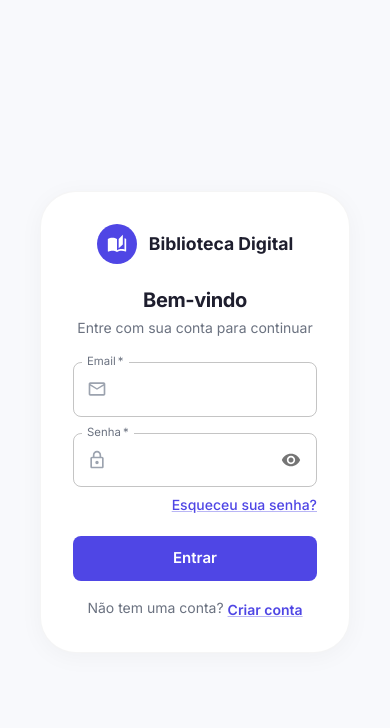
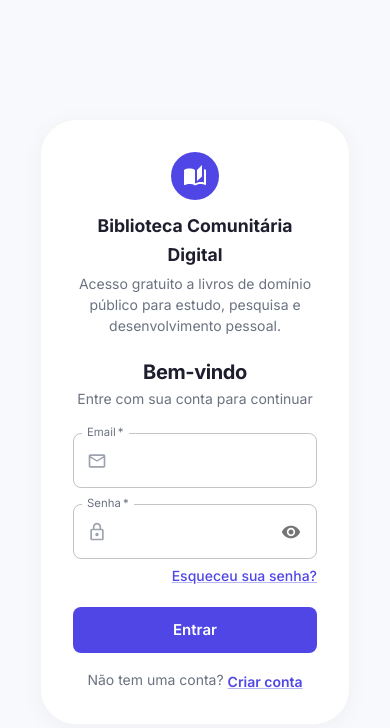
Before and after one commit to RodrigoMA21/biblioteca-java-react, a React (Vite) app in the folder frontend/: page /login in a window 390 px wide. Shown: the top 728 px of the page. Built offline with nearby package versions, Linux system fonts and the light colour scheme.

Commit message:
fix: exibe texto institucional no mobile na tela de login e cadastro

```diff
--- a/frontend/src/pages/Login.jsx
+++ b/frontend/src/pages/Login.jsx
@@ -95,31 +95,39 @@ export default function Login() {
               border: "1px solid rgba(0,0,0,0.04)",
             }}
           >
-            {/* Mobile logo */}
+            {/* Mobile branding */}
             <Box
               sx={{
-                display: { xs: "flex", md: "none" },
-                alignItems: "center",
-                justifyContent: "center",
-                gap: 1.5,
+                display: { xs: "block", md: "none" },
+                textAlign: "center",
                 mb: 3,
               }}
             >
               <Box
                 sx={{
-                  width: 40,
-                  height: 40,
+                  width: 48,
+                  height: 48,
                   borderRadius: 2,
                   bgcolor: "#4F46E5",
                   display: "flex",
                   alignItems: "center",
                   justifyContent: "center",
+                  mx: "auto",
+                  mb: 1.5,
                 }}
               >
-                <BooksIcon sx={{ fontSize: 20, color: "#fff" }} />
+                <BooksIcon sx={{ fontSize: 24, color: "#fff" }} />
               </Box>
-              <Typography fontWeight={700} fontSize="1.1rem">
-                Biblioteca Digital
+              <Typography
+                fontWeight={700}
+                fontSize="1.1rem"
+                sx={{ mb: 0.5, color: "text.primary" }}
+              >
+                Biblioteca Comunitária Digital
+              </Typography>
+              <Typography variant="body2" color="text.secondary">
+                Acesso gratuito a livros de domínio público para estudo,
+                pesquisa e desenvolvimento pessoal.
               </Typography>
             </Box>
 
--- a/frontend/src/pages/Register.jsx
+++ b/frontend/src/pages/Register.jsx
@@ -141,12 +141,15 @@ export default function Register() {
               border: "1px solid rgba(0,0,0,0.04)",
             }}
           >
-            <Box sx={{ display: { xs: "flex", md: "none" }, alignItems: "center", justifyContent: "center", gap: 1.5, mb: 3 }}>
-              <Box sx={{ width: 40, height: 40, borderRadius: 2, bgcolor: "#4F46E5", display: "flex", alignItems: "center", justifyContent: "center" }}>
-                <BooksIcon sx={{ fontSize: 20, color: "#fff" }} />
+            <Box sx={{ display: { xs: "block", md: "none" }, textAlign: "center", mb: 3 }}>
+              <Box sx={{ width: 48, height: 48, borderRadius: 2, bgcolor: "#4F46E5", display: "flex", alignItems: "center", justifyContent: "center", mx: "auto", mb: 1.5 }}>
+                <BooksIcon sx={{ fontSize: 24, color: "#fff" }} />
               </Box>
-              <Typography fontWeight={700} fontSize="1.1rem">
-                Biblioteca Digital
+              <Typography fontWeight={700} fontSize="1.1rem" sx={{ mb: 0.5 }}>
+                Biblioteca Comunitária Digital
+              </Typography>
+              <Typography variant="body2" color="text.secondary">
+                Acesso gratuito a livros de domínio público para estudo, pesquisa e desenvolvimento pessoal.
               </Typography>
             </Box>
 
```
